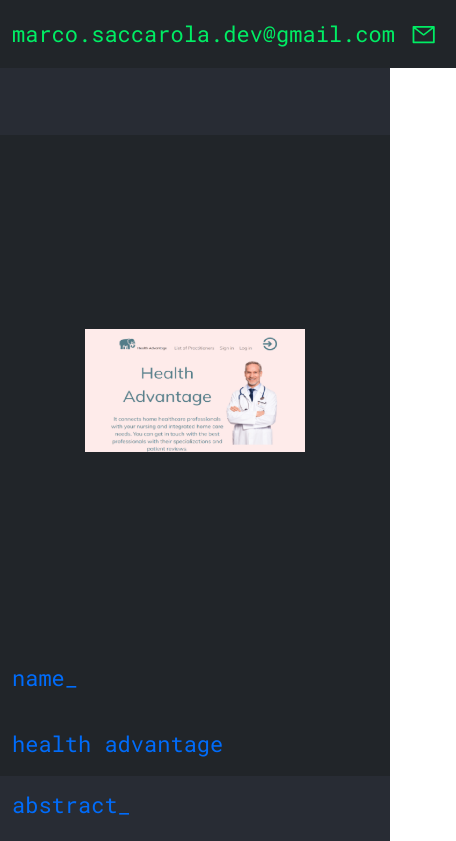
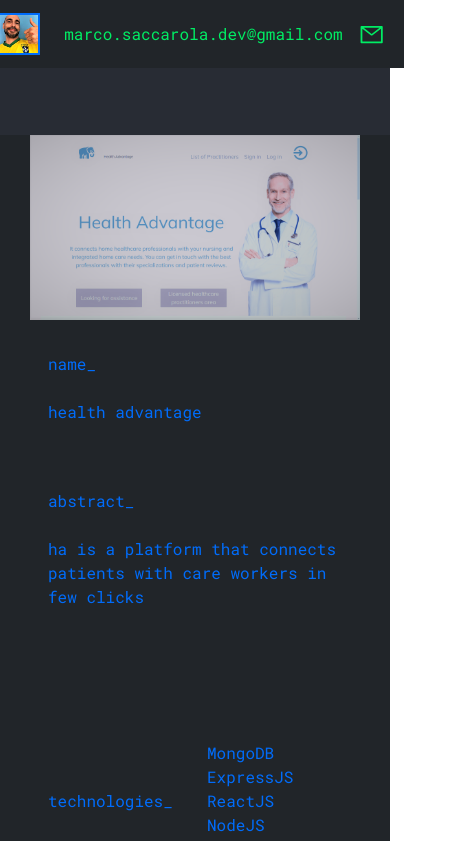
Before and after one commit to marcosaccarola/Portfolio, a React (Create React App) app: page / in a window 390 px wide. Shown: the top 841 px of the page, 456 px wide, since content can reach past the window. Built offline with nearby package versions, Linux system fonts and the light colour scheme.

Commit message:
responsive

```diff
--- a/src/components/000.css
+++ b/src/components/000.css
@@ -19,38 +19,41 @@
 
 .con {
   margin-top: 8vh !important;
-  height: 76vh !important;
+  min-height: 76vh !important;
   margin-bottom: 8vh;
 }
 .box {
   margin-top: 16vh !important;
-  height: 44vh !important;
+  min-height: 44vh !important;
   margin-bottom: 16vh;
   margin-left: 8vh;
   background-color: #282c34 !important;
 }
 .screen {
-  margin-top: 23vh;
-  margin-bottom: 23vh;
+  /* margin-top: 23vh; */
+  /* margin-bottom: 23vh; */
   /* margin-left: -25vh; */
-  width: 60%;
-  height: auto;
+  width: 90%;
+  /* height: auto; */
+  /* display: flex; */
+  /* justify-content: center; */
+  /* align-items: center; */
 }
 .box-little {
-  height: 38vh;
+  min-height: 38vh;
 }
 
 .text-flux {
   /* color: #7c25ff !important; */
   color: #00ed64 !important;
   font-family: "Roboto Mono", monospace;
-  font-size: 22px;
+  font-size: 1rem;
 }
 .text-blue {
   color: #006cfa !important;
   /* color: #00ed64 !important; */
   font-family: "Roboto Mono", monospace;
-  font-size: 22px;
+  font-size: 1rem;
 }
 .bg-flux {
   background-color: #00ed64 !important;
--- a/src/components/200-Central.jsx
+++ b/src/components/200-Central.jsx
@@ -7,25 +7,25 @@
     return(
             <Container className='bg-dark con'>
                 <Row>
-                    <Col md={6} className=''>
+                    <Col lg={6} className='my-auto'>
                         <Image src={ha} className='screen' />
                     </Col>
-                    <Col md={6} className=''>
-                        <Row md={12} className='text-blue box-little'>
-                            <Col md={12} className='text-start my-auto'>
+                    <Col lg={6} className='px-5'>
+                        <Row lg={12} className='text-blue box-little'>
+                            <Col lg={12} className='text-start my-auto'>
                                 name_ <br/><br/>
                                 health advantage
                             </Col>
-                            <Col md={12} className='text-start my-auto'>
+                            <Col lg={12} className='text-start my-auto'>
                                 abstract_<br/><br/>
                                 ha is a platform that connects patients with care workers in few clicks
                             </Col>
                         </Row>
-                        <Row md={12} className='text-blue box-little'>
-                            <Col md={6} className='text-start my-auto'>
+                        <Row xs={12} className='text-blue box-little'>
+                            <Col xs={6} className='text-start my-auto'>
                                 technologies_
                             </Col>
-                            <Col md={6} className='text-start my-auto'>
+                            <Col xs={6} className='text-start my-auto'>
                                 MongoDB<br/>
                                 ExpressJS<br/>
                                 ReactJS<br/>
```
Also changed, not shown: src/assets/ha-Matrix.png (added), src/assets/ha.png.
